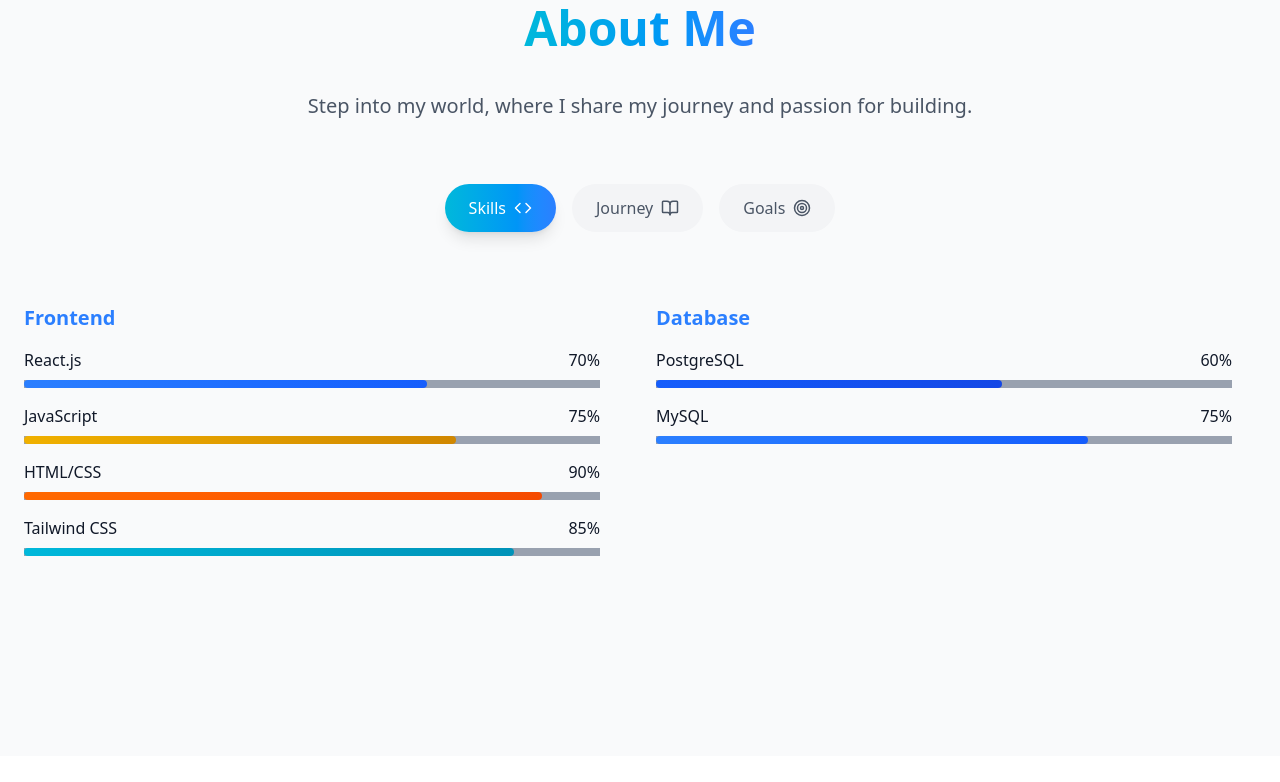
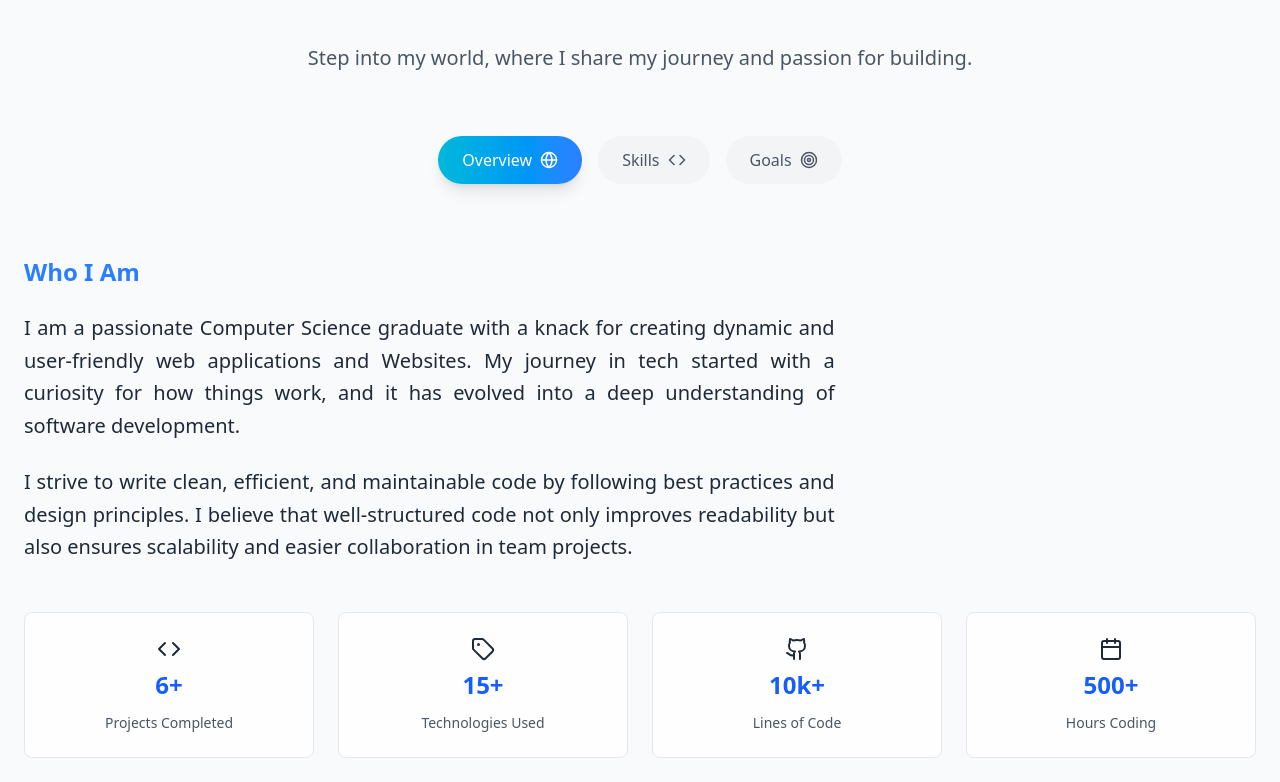
Before and after one commit to ADK-07/Portfolio-Main, a React (Vite) app: page / in a window 1280 px wide. Shown: the part 912-1694 px from the top of the page. Before the commit the page ends 1668 px from the top, so only its background shows below. Built offline with nearby package versions, Linux system fonts and the light colour scheme.

Commit message:
some changes

```diff
--- a/src/components/About.jsx
+++ b/src/components/About.jsx
@@ -1,11 +1,12 @@
 import { motion } from "framer-motion";
-import { Globe, Code, BookOpen, Target } from "lucide-react";
+import { div } from "framer-motion/client";
+import { Globe, Code, Target, Github, Calendar, Tag } from "lucide-react";
 import { useState } from "react";
 
 const tabs = [
+  { id: 0, label: "Overview", icon: Globe },
   { id: 1, label: "Skills", icon: Code },
-  { id: 2, label: "Journey", icon: BookOpen },
-  { id: 3, label: "Goals", icon: Target },
+  { id: 2, label: "Goals", icon: Target },
 ];
 
 const skills = [
@@ -27,10 +28,100 @@ const skills = [
   },
 ];
 
+const containerVariants = {
+  hidden: { opacity: 0 },
+  visible: {
+    opacity: 1,
+    transition: {
+      staggerChildren: 0.2,
+      delayChildren: 0.1,
+    },
+  },
+};
+
+const itemVariants = {
+  hidden: { y: 50, opacity: 0 },
+  visible: {
+    y: 0,
+    opacity: 1,
+    transition: {
+      duration: 0.8,
+      ease: "easeOut",
+    },
+  },
+};
+
+const renderOverview = () => (
+  <motion.div
+    variants={containerVariants}
+    initial="hidden"
+    whileInView="visible"
+    className="max-w-7xl mx-auto "
+  >
+    <div className="grid grid-cols-1 lg:grid-cols-3 gap-8">
+      <motion.div
+        variants={itemVariants}
+        initial="hidden"
+        animate="visible"
+        className="grid col-span-2 gap-6"
+      >
+        <h3 className="text-2xl font-bold text-blue-500 text-left ">
+          Who I Am
+        </h3>
+        <p className="md:text-xl text-lg leading-relaxed text-justify">
+          I am a passionate Computer Science graduate with a knack for creating
+          dynamic and user-friendly web applications and Websites. My journey in
+          tech started with a curiosity for how things work, and it has evolved
+          into a deep understanding of software development.
+        </p>
+        <p className="md:text-xl  text-lg leading-relaxed text-justify">
+          I strive to write clean, efficient, and maintainable code by following
+          best practices and design principles. I believe that well-structured
+          code not only improves readability but also ensures scalability and
+          easier collaboration in team projects.
+        </p>
+      </motion.div>
+    </div>
+    <div className="max-w-7xl mx-auto grid grid-cols-1 md:grid-cols-4 gap-6 mt-12">
+      {[
+        { label: "Projects Completed", value: "6+", icon: Code },
+        { label: "Technologies Used", value: "15+", icon: Tag },
+        { label: "Lines of Code", value: "10k+", icon: Github },
+        { label: "Hours Coding", value: "500+", icon: Calendar },
+      ].map((stat) => (
+        <motion.div
+          whileHover={{ scale: 1.05 }}
+          key={stat.label}
+          className="dark:bg-gray-900/50 dark:border-gray-700 border bg-white/80 border-gray-200 flex flex-col items-center justify-center  p-6 rounded-lg text-center gap-2 backdrop-blur-sm"
+        >
+          <stat.icon />
+          <span className="text-2xl font-bold text-blue-600 mb-1">
+            {stat.value}
+          </span>
+          <span className="text-sm dark:text-gray-400 text-gray-600">
+            {stat.label}
+          </span>
+        </motion.div>
+      ))}
+    </div>
+  </motion.div>
+);
+
 const renderSkill = () => (
-  <div className="grid grid-cols-2 gap-8 ">
+  <motion.div
+    variants={containerVariants}
+    initial="hidden"
+    whileInView="visible"
+    className="md:grid md:grid-cols-2 gap-8 grid-cols-1 "
+  >
     {skills.map((skill) => (
-      <div key={skill.category} className="max-w-xl space-y-4">
+      <motion.div
+        variants={itemVariants}
+        initial="hidden"
+        animate="visible"
+        key={skill.category}
+        className="max-w-xl space-y-4"
+      >
         <h3 className="text-xl font-bold text-blue-500 mb-4">
           {skill.category}
         </h3>
@@ -41,7 +132,7 @@ const renderSkill = () => (
                 <h4>{tech.name}</h4>
                 <span>{tech.level}%</span>
               </div>
-              <div className="h-2 bg-gray-400 dark:bg-gray-600">
+              <div className="h-2 bg-gray-400 dark:bg-gray-600 rounded-lg">
                 <motion.div
                   initial={{ width: 0 }}
                   whileInView={{
@@ -49,24 +140,28 @@ const renderSkill = () => (
                     transition: { duration: 1.5, ease: "easeOut", delay: 0.5 },
                   }}
                   className={`h-full rounded-lg bg-gradient-to-r ${tech.color} w-[${tech.level}%]`}
-                  custom={tech.level}
                 ></motion.div>
               </div>
             </div>
           ))}
         </div>
-      </div>
+      </motion.div>
     ))}
-  </div>
+  </motion.div>
 );
 
 const About = () => {
-  const [activeTab, setActiveTab] = useState(1);
+  const [activeTab, setActiveTab] = useState(0);
 
   return (
-    <section className="min-h-screen bg-gray-50 text-gray-900 dark:bg-gray-800 dark:text-white">
-      <div className="max-w-7xl mx-auto px-6 py-12">
-        <div className="flex flex-col gap-4 justify-center items-center mb-10">
+    <section className="min-h-screen bg-gray-50 text-gray-800 dark:bg-gray-700 dark:text-gray-300">
+      <div className="max-w-7xl mx-auto px-6">
+        <motion.div
+          initial={{ opacity: 0, y: 50 }}
+          whileInView={{ opacity: 1, y: 0 }}
+          transition={{ duration: 0.8, ease: "easeOut" }}
+          className="flex flex-col gap-4 justify-center items-center mb-10"
+        >
           <h2 className="text-4xl md:text-5xl mb-6 font-bold bg-gradient-to-r from-cyan-500 to-blue-500 bg-clip-text text-transparent">
             About Me
           </h2>
@@ -74,9 +169,14 @@ const About = () => {
             Step into my world, where I share my journey and passion for
             building.
           </p>
-        </div>
+        </motion.div>
         {/* About nav links */}
-        <nav className="flex flex-wrap gap-4 justify-center mb-12">
+        <motion.nav
+          initial={{ opacity: 0, y: 50 }}
+          whileInView={{ opacity: 1, y: 0 }}
+          transition={{ duration: 0.8, ease: "easeOut" }}
+          className="flex flex-wrap gap-4 justify-center mb-12"
+        >
           {tabs.map((tab) => (
             <button
               key={tab.id}
@@ -91,15 +191,20 @@ const About = () => {
               <tab.icon size={18} />
             </button>
           ))}
-        </nav>
+        </motion.nav>
 
         {/* content area */}
 
-        <div className="min-h-[250px] py-6">
+        <motion.div
+          initial={{ opacity: 0, y: 50 }}
+          whileInView={{ opacity: 1, y: 0 }}
+          transition={{ duration: 0.8, ease: "easeOut" }}
+          className="min-h-[250px] py-6"
+        >
+          {activeTab === 0 && renderOverview()}
           {activeTab === 1 && renderSkill()}
-          {activeTab === 2 && <renderJourney />}
-          {activeTab === 3 && <renderGoal />}
-        </div>
+          {activeTab === 2 && renderJourney()}
+        </motion.div>
       </div>
     </section>
   );
--- a/src/components/Home.jsx
+++ b/src/components/Home.jsx
@@ -12,6 +12,29 @@ const floatingvariants = {
       duration: 3,
       repeat: Infinity,
       ease: "easeInOut",
+    },
+  },
+};
+
+const containerVariants = {
+  hidden: { opacity: 0 },
+  visible: {
+    opacity: 1,
+    transition: {
+      staggerChildren: 0.2,
+      delayChildren: 0.1,
+    },
+  },
+};
+
+const itemVariants = {
+  hidden: { y: 50, opacity: 0 },
+  visible: {
+    y: 0,
+    opacity: 1,
+    transition: {
+      duration: 0.8,
+      ease: "easeOut",
     },
   },
 };
@@ -38,30 +61,31 @@ const Home = () => {
         <div className="flex flex-col lg:flex-row items-center gap-12">
           {/* Left content */}
           <motion.div
+            variants={containerVariants}
             initial="hidden"
             animate="visible"
             className="text-center lg:text-left order-2 lg:order-1"
           >
             {/* Greeting */}
-            <div className="mb-6">
+            <motion.div variants={itemVariants} className="mb-6">
               <span
                 className="text-lg md:text-xl font-medium
                 dark:text-blue-400 text-blue-600"
               >
                 Hello I'm
               </span>
-            </div>
+            </motion.div>
 
             {/* Name */}
-            <h1
+            <motion.h1 variants={itemVariants}
               className="text-4xl md:text-6xl lg:text-7xl font-bold mb-6
                 bg-gradient-to-r from-cyan-500 to-blue-500 bg-clip-text text-transparent"
             >
               ADARSH C
-            </h1>
+            </motion.h1>
 
             {/* Rotating role */}
-            <div className="mb-8">
+            <motion.div variants={itemVariants} className="mb-8">
               <div
                 className="md:text-2xl lg:text-3xl font-semibold h-12 flex
                 items-center justify-center lg:justify-start"
@@ -77,10 +101,10 @@ const Home = () => {
                   {roles[currentRole]}
                 </motion.span>
               </div>
-            </div>
+            </motion.div>
 
             {/* About text */}
-            <p
+            <motion.p variants={itemVariants}
               className="text-lg md:text-xl max-w-3xl mx-auto mb-8
               dark:text-gray-400 text-gray-600"
             >
@@ -88,12 +112,12 @@ const Home = () => {
               creating digital experiences. Eager to dive into full-stack
               development and build innovative web solutions that make a
               difference.
-            </p>
+            </motion.p>
 
             {/* Tech stack */}
-            <h3 className="uppercase text-sm tracking-wider mb-6 text-gray-500">
-              Techonologies
-            </h3>
+            <motion.h3  variants={itemVariants} className="uppercase text-sm tracking-wider mb-6 text-gray-500">
+              Technologies
+            </motion.h3>
             <div className="flex flex-wrap justify-center gap-4 mb-12 mx-auto max-w-2xl">
               {techStacks.map((tech, i) => (
                 <motion.div
@@ -118,23 +142,25 @@ const Home = () => {
             </div>
 
             {/* Buttons */}
-            <motion.div className="flex flex-col sm:flex-row gap-4 justify-center mb-12">
+            <motion.div variants={itemVariants} className="flex flex-col sm:flex-row gap-4 justify-center mb-12">
               {/* Resume button */}
-              <a
+              <motion.a
+                whileHover={{ scale: 1.05 }}
                 href="/ADARSH C.pdf"
                 className="px-8 py-4 bg-gradient-to-r from-cyan-500 to-blue-500
                   text-white rounded-full font-semibold flex items-center
-                  justify-center gap-2 shadow-lg hover:shadow-xl group hover:scale-105 transition-all"
+                  justify-center gap-2 shadow-lg hover:shadow-xl group transition-all"
               >
                 <Download
                   className="group-hover:animate-bounce transition-all duration-300"
                   size={20}
                 />{" "}
                 <span>Download Resume</span>
-              </a>
+              </motion.a>
 
               {/* Contact button */}
-              <a
+              <motion.a
+                whileHover={{ scale: 1.05 }}
                 href="mailto:adarshkannanvfc@gamil.com"
                 className="px-8 py-4 rounded-full font-semibold flex items-center
                   justify-center gap-2 shadow-lg hover:shadow-xl transition-colors
@@ -146,7 +172,7 @@ const Home = () => {
                   size={20}
                 />{" "}
                 <span>Get In Touch</span>
-              </a>
+              </motion.a>
             </motion.div>
 
             {/* Social links */}
```
